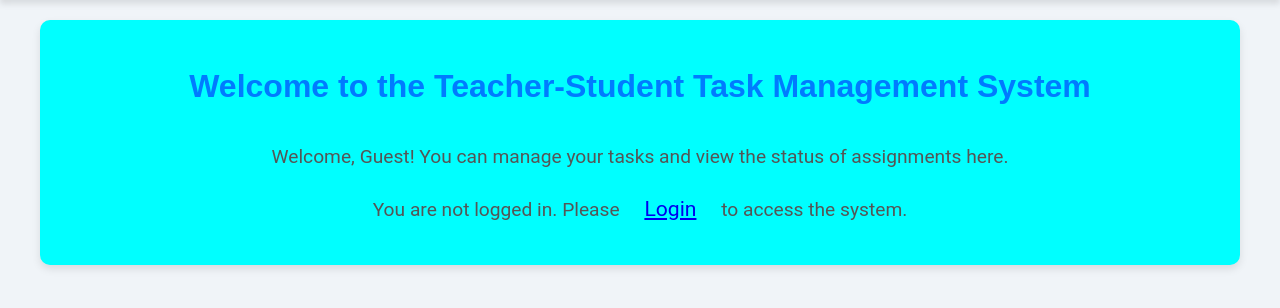
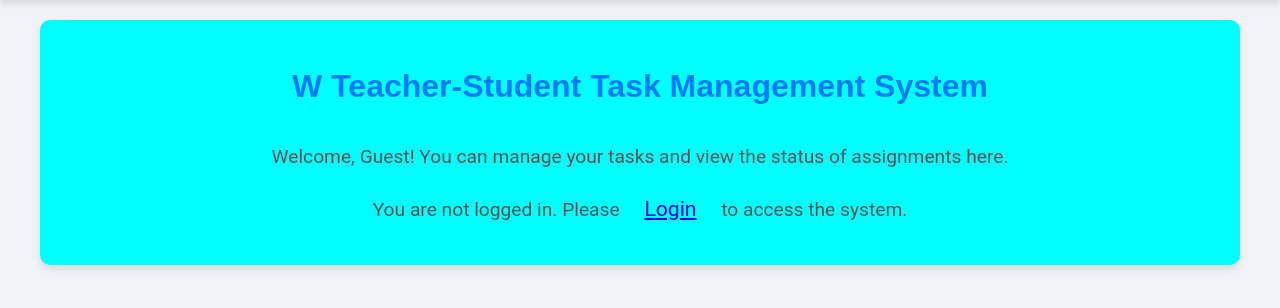
Before and after one commit to avinashlone22/Student_task, a Flask app: page /home in a window 1280 px wide. Shown: the part 58-366 px from the top of the page. Run offline with Flask 3, Linux system fonts and the light colour scheme; parts of the project's set-up code (start-up, migrations or seed data) failed here and were passed over.

Commit message:
changes final 43

```diff
--- a/application.py
+++ b/application.py
@@ -336,4 +336,4 @@ if __name__ == '__main__':
     with application.app_context():
         db.create_all()
         application.run()   #
-        application.run(debug=True, host='0.0.0.0', port=8080)
+      #  application.run(debug=True, host='0.0.0.0', port=8080)
--- a/templates/home.html
+++ b/templates/home.html
@@ -2,7 +2,7 @@
 
 {% block content %}
 <div class="container mt-5">
-    <h1 class="display-4 text-center mb-4">Welcome to the Teacher-Student Task Management System</h1>
+    <h1 class="display-4 text-center mb-4">W  Teacher-Student Task Management System</h1>
 
     <!-- Image Section -->
 
```
